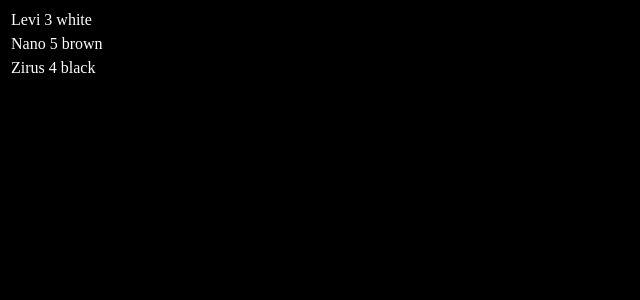
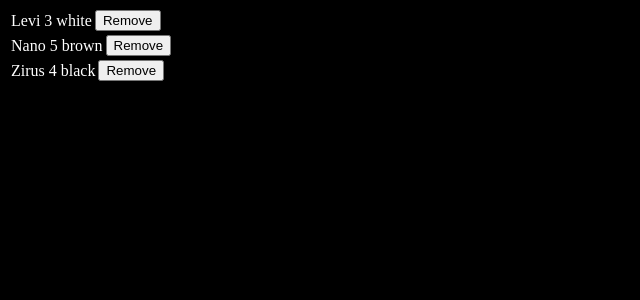
Before and after one commit to danielbarczynski/learning-angular-2, an Angular app: page / in a window 1280 px wide. Shown: the top 300 px of the page, without its empty margins (0-640 px from the left). Built offline with nearby package versions, Linux system fonts and the light colour scheme.

Commit message:
onRemove pokemon

```diff
--- a/src/app/models/pokemon.ts
+++ b/src/app/models/pokemon.ts
@@ -1,4 +1,5 @@
 export interface Pokemon {
+    id: number,
     name: string;
     age: number;
     color: string;
--- a/src/app/pokemon-base/pokemon-detail/pokemon-detail.component.html
+++ b/src/app/pokemon-base/pokemon-detail/pokemon-detail.component.html
@@ -1,7 +1,8 @@
 <table>
   <tr>
-    <td>{{detail.name}}</td>
-    <td>{{detail.age}}</td>
-    <td>{{detail.color}}</td>
+    <td>{{pokemon.name}}</td>
+    <td>{{pokemon.age}}</td>
+    <td>{{pokemon.color}}</td>
+    <button (click)="onRemove(pokemon)">Remove</button>
   </tr>
 </table>
--- a/src/app/pokemon-base/pokemon-detail/pokemon-detail.component.ts
+++ b/src/app/pokemon-base/pokemon-detail/pokemon-detail.component.ts
@@ -1,4 +1,4 @@
-import { Component, Input } from '@angular/core';
+import { Component, EventEmitter, Input, Output } from '@angular/core';
 import { Pokemon } from 'src/app/models/pokemon';
 
 @Component({
@@ -7,5 +7,13 @@ import { Pokemon } from 'src/app/models/pokemon';
   styleUrls: ['./pokemon-detail.component.css']
 })
 export class PokemonDetailComponent {
-  @Input() detail!: Pokemon;
+  @Input()
+  pokemon!: Pokemon;
+
+  @Output()
+  remove: EventEmitter<Pokemon> = new EventEmitter();
+
+  onRemove(pokemon: Pokemon) {
+    this.remove.emit(pokemon);
+  }
 }
--- a/src/app/pokemon-base/pokemon-list/pokemon-list.component.html
+++ b/src/app/pokemon-base/pokemon-list/pokemon-list.component.html
@@ -1 +1,5 @@
-<app-pokemon-detail *ngFor="let pokemon of pokemons" [detail]="pokemon"></app-pokemon-detail>
+<app-pokemon-detail
+*ngFor="let pokemon of pokemons"
+[pokemon]="pokemon"
+(remove)="onRemoveHandler(pokemon)">
+</app-pokemon-detail>
--- a/src/app/pokemon-base/pokemon-list/pokemon-list.component.ts
+++ b/src/app/pokemon-base/pokemon-list/pokemon-list.component.ts
@@ -8,8 +8,12 @@ import { Pokemon } from 'src/app/models/pokemon';
 })
 export class PokemonListComponent{
   pokemons: Pokemon[] = [
-    { name: 'Levi', age: 3, color: 'white'},
-    { name: 'Nano', age: 5, color: 'brown',},
-    { name: 'Zirus', age: 4, color: 'black'},
+    { id: 1, name: 'Levi', age: 3, color: 'white'},
+    { id: 2, name: 'Nano', age: 5, color: 'brown',},
+    { id: 3, name: 'Zirus', age: 4, color: 'black'},
   ];
+
+  onRemoveHandler(pokemon: Pokemon) {
+    return this.pokemons = this.pokemons.filter(x => x.id !== pokemon.id);
+  }
 }
--- a/tsconfig.json
+++ b/tsconfig.json
@@ -28,6 +28,6 @@
     "enableI18nLegacyMessageIdFormat": false,
     "strictInjectionParameters": true,
     "strictInputAccessModifiers": true,
-    "strictTemplates": true
+    "strictTemplates": true,
   }
 }
```
